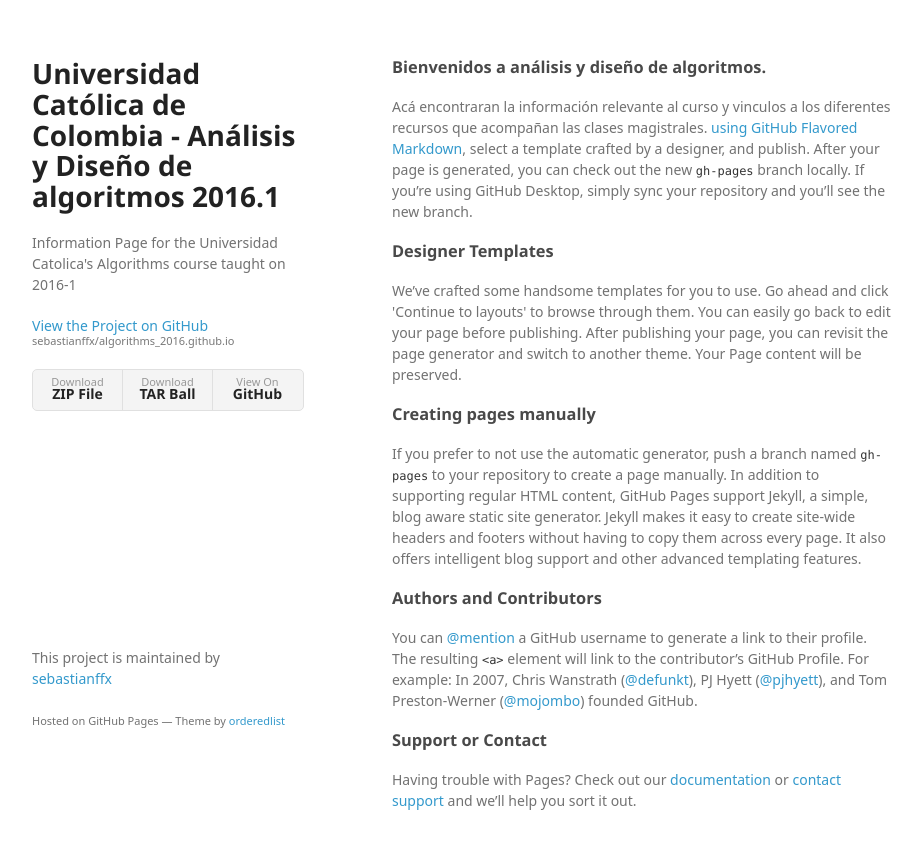
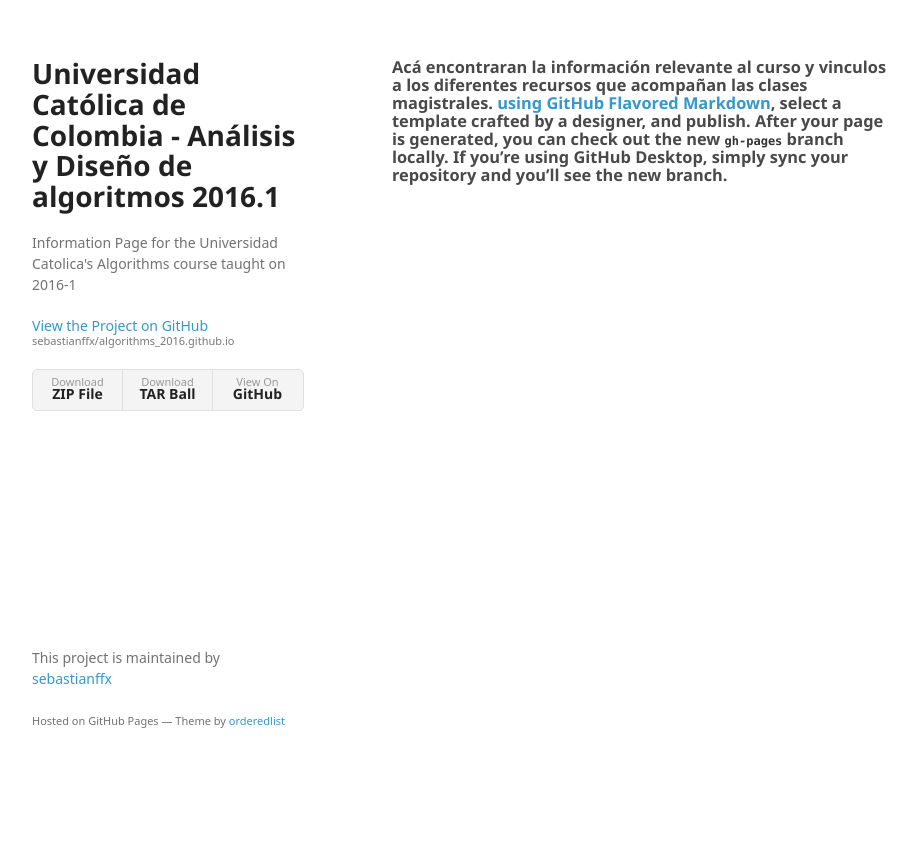
Before and after one commit to sebastianffx/algorithms_2016.github.io, a plain HTML site: page index.html in a window 1280 px wide. Shown: the whole page, without its empty margins (178-1100 px from the left). After the commit the page ends 800 px from the top, so only its background shows below. Drawn offline with Linux system fonts and the light colour scheme; a web font is replaced by a local one.

Commit message:
Update index.html
Removed unnesesarly info

```diff
--- a/index.html
+++ b/index.html
@@ -28,29 +28,8 @@
       </header>
       <section>
         <h3>
-<a id="welcome-to-github-pages" class="anchor" href="#welcome-to-github-pages" aria-hidden="true"><span aria-hidden="true" class="octicon octicon-link"></span></a>Bienvenidos a análisis y diseño de algoritmos.</h3>
 
 <p>Acá encontraran la información relevante al curso y vinculos a los diferentes recursos que acompañan las clases magistrales. <a href="https://guides.github.com/features/mastering-markdown/">using GitHub Flavored Markdown</a>, select a template crafted by a designer, and publish. After your page is generated, you can check out the new <code>gh-pages</code> branch locally. If you’re using GitHub Desktop, simply sync your repository and you’ll see the new branch.</p>
-
-<h3>
-<a id="designer-templates" class="anchor" href="#designer-templates" aria-hidden="true"><span aria-hidden="true" class="octicon octicon-link"></span></a>Designer Templates</h3>
-
-<p>We’ve crafted some handsome templates for you to use. Go ahead and click 'Continue to layouts' to browse through them. You can easily go back to edit your page before publishing. After publishing your page, you can revisit the page generator and switch to another theme. Your Page content will be preserved.</p>
-
-<h3>
-<a id="creating-pages-manually" class="anchor" href="#creating-pages-manually" aria-hidden="true"><span aria-hidden="true" class="octicon octicon-link"></span></a>Creating pages manually</h3>
-
-<p>If you prefer to not use the automatic generator, push a branch named <code>gh-pages</code> to your repository to create a page manually. In addition to supporting regular HTML content, GitHub Pages support Jekyll, a simple, blog aware static site generator. Jekyll makes it easy to create site-wide headers and footers without having to copy them across every page. It also offers intelligent blog support and other advanced templating features.</p>
-
-<h3>
-<a id="authors-and-contributors" class="anchor" href="#authors-and-contributors" aria-hidden="true"><span aria-hidden="true" class="octicon octicon-link"></span></a>Authors and Contributors</h3>
-
-<p>You can <a href="https://help.github.com/articles/basic-writing-and-formatting-syntax/#mentioning-users-and-teams" class="user-mention">@mention</a> a GitHub username to generate a link to their profile. The resulting <code>&lt;a&gt;</code> element will link to the contributor’s GitHub Profile. For example: In 2007, Chris Wanstrath (<a href="https://github.com/defunkt" class="user-mention">@defunkt</a>), PJ Hyett (<a href="https://github.com/pjhyett" class="user-mention">@pjhyett</a>), and Tom Preston-Werner (<a href="https://github.com/mojombo" class="user-mention">@mojombo</a>) founded GitHub.</p>
-
-<h3>
-<a id="support-or-contact" class="anchor" href="#support-or-contact" aria-hidden="true"><span aria-hidden="true" class="octicon octicon-link"></span></a>Support or Contact</h3>
-
-<p>Having trouble with Pages? Check out our <a href="https://help.github.com/pages">documentation</a> or <a href="https://github.com/contact">contact support</a> and we’ll help you sort it out.</p>
       </section>
       <footer>
         <p>This project is maintained by <a href="https://github.com/sebastianffx">sebastianffx</a></p>
```
